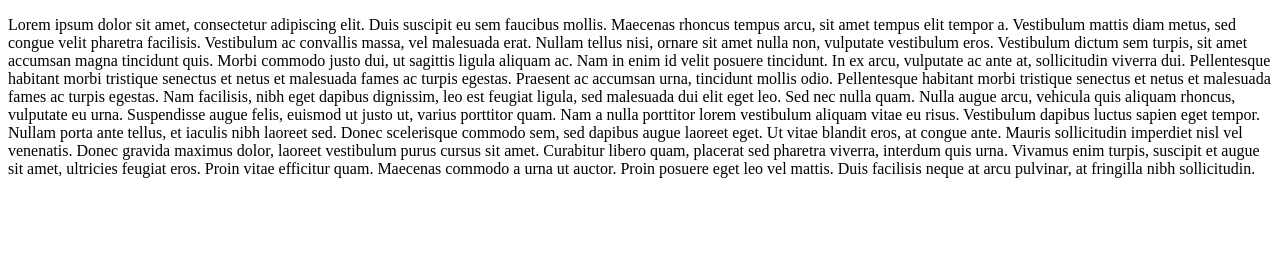
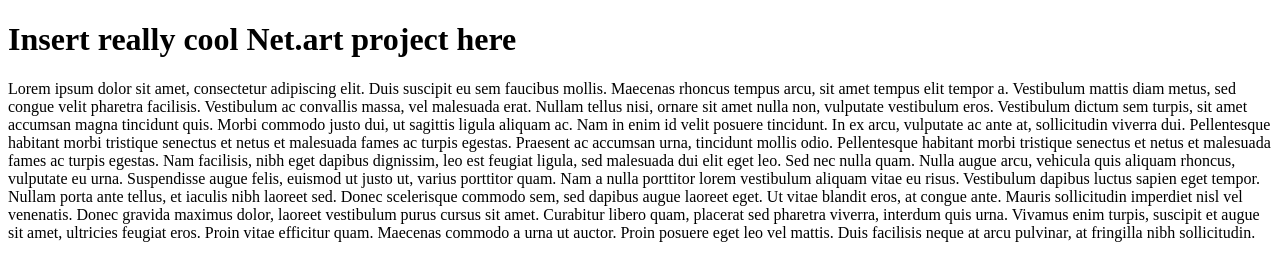
Before and after one commit to raynehenry/raynehenry.github.io, a plain HTML site: page net_art_project/start_page.html in a window 1280 px wide. Drawn offline with Linux system fonts and the light colour scheme.

Commit message:
Update start_page.html

```diff
--- a/net_art_project/start_page.html
+++ b/net_art_project/start_page.html
@@ -4,6 +4,7 @@
         <title>Net Art Start Page</title>
     </head>
 <body>
+    <h1>Insert really cool Net.art project here</h1>
 <p>Lorem ipsum dolor sit amet, consectetur adipiscing elit. Duis suscipit eu sem faucibus mollis. Maecenas rhoncus tempus arcu, sit amet tempus elit tempor a. Vestibulum mattis diam metus, sed congue velit pharetra facilisis. Vestibulum ac convallis massa, vel malesuada erat. Nullam tellus nisi, ornare sit amet nulla non, vulputate vestibulum eros. Vestibulum dictum sem turpis, sit amet accumsan magna tincidunt quis. Morbi commodo justo dui, ut sagittis ligula aliquam ac. Nam in enim id velit posuere tincidunt. In ex arcu, vulputate ac ante at, sollicitudin viverra dui.
 Pellentesque habitant morbi tristique senectus et netus et malesuada fames ac turpis egestas. Praesent ac accumsan urna, tincidunt mollis odio. Pellentesque habitant morbi tristique senectus et netus et malesuada fames ac turpis egestas. Nam facilisis, nibh eget dapibus dignissim, leo est feugiat ligula, sed malesuada dui elit eget leo. Sed nec nulla quam. Nulla augue arcu, vehicula quis aliquam rhoncus, vulputate eu urna. Suspendisse augue felis, euismod ut justo ut, varius porttitor quam. Nam a nulla porttitor lorem vestibulum aliquam vitae eu risus. Vestibulum dapibus luctus sapien eget tempor. Nullam porta ante tellus, et iaculis nibh laoreet sed. Donec scelerisque commodo sem, sed dapibus augue laoreet eget.
 Ut vitae blandit eros, at congue ante. Mauris sollicitudin imperdiet nisl vel venenatis. Donec gravida maximus dolor, laoreet vestibulum purus cursus sit amet. Curabitur libero quam, placerat sed pharetra viverra, interdum quis urna. Vivamus enim turpis, suscipit et augue sit amet, ultricies feugiat eros. Proin vitae efficitur quam. Maecenas commodo a urna ut auctor. Proin posuere eget leo vel mattis. Duis facilisis neque at arcu pulvinar, at fringilla nibh sollicitudin.</p>
```
